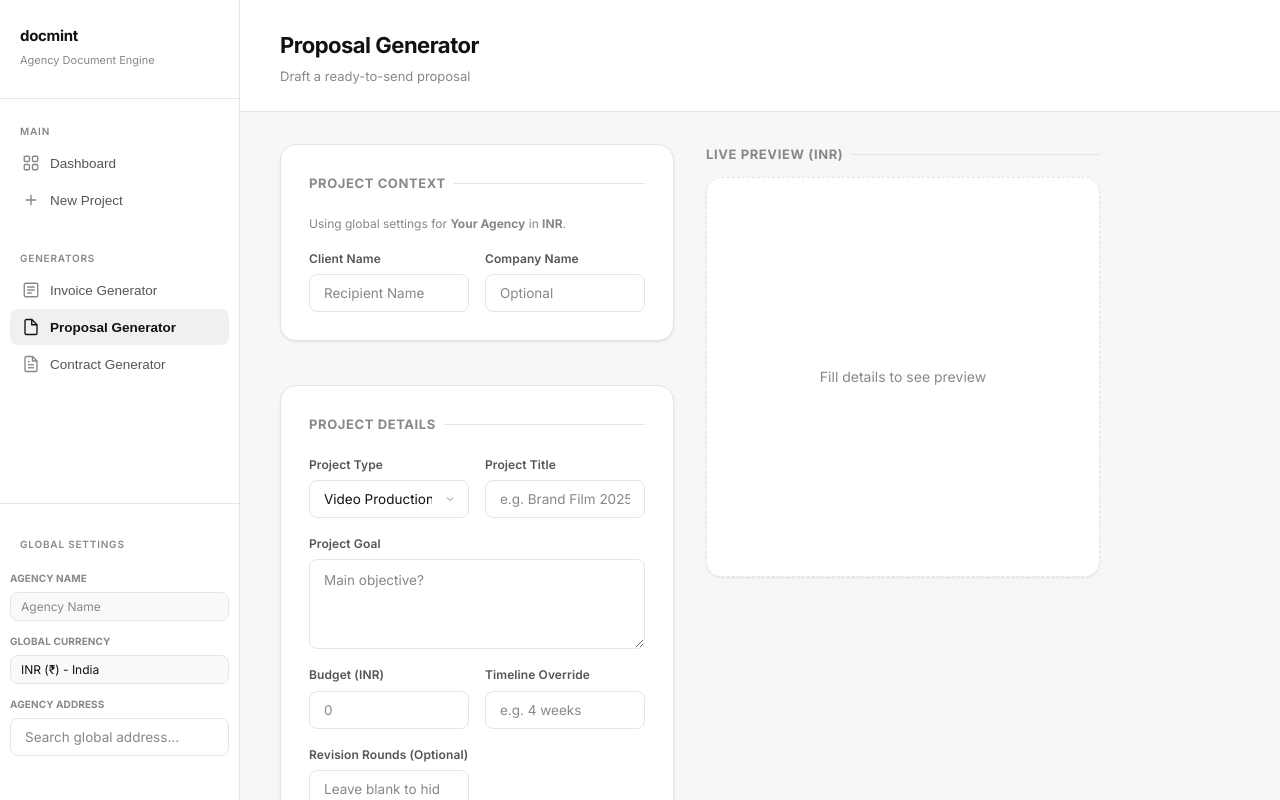
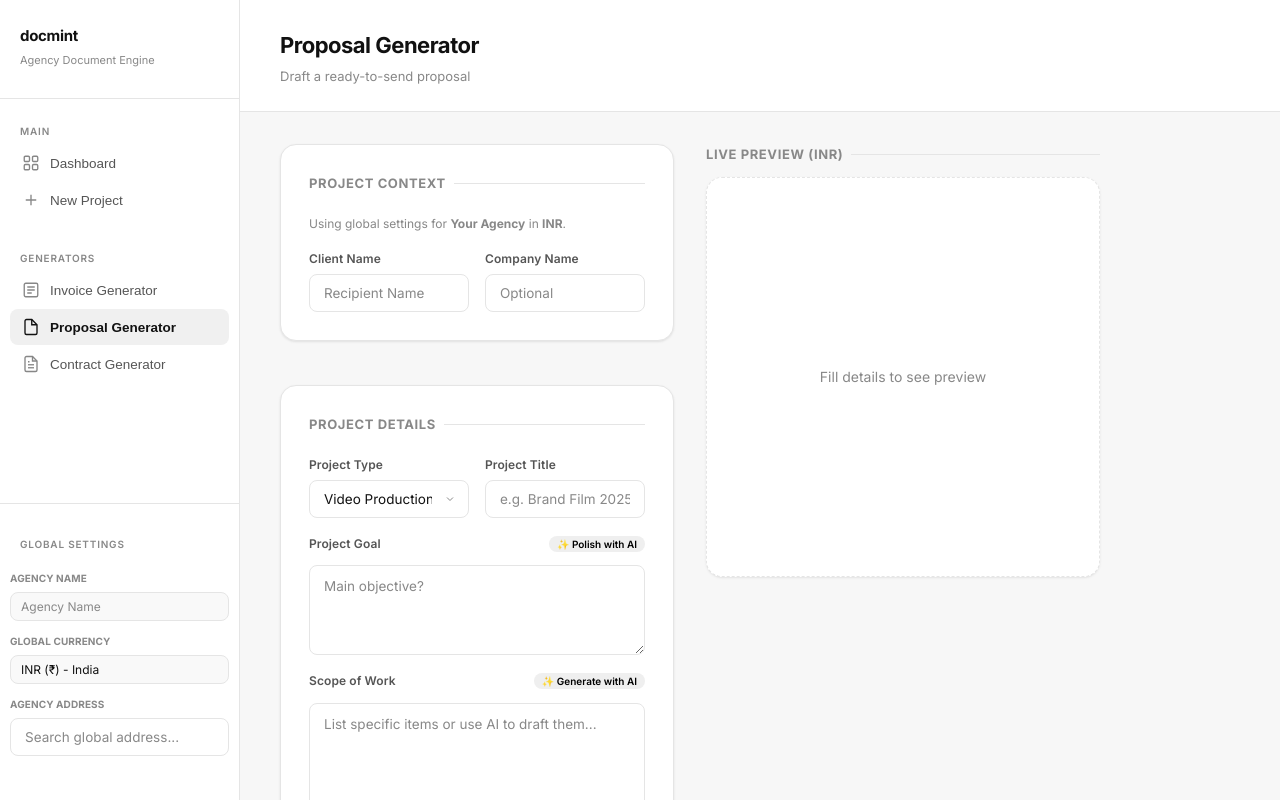
Before and after one commit to waximhq-spec/docmint, a React (Vite) app: page / in a window 1280 px wide. Both pictures are taken after a click on the button "Proposal Generator". Built offline with nearby package versions, Linux system fonts and the light colour scheme.

Commit message:
feat: integrate gemini ai assistant for automated scope and contract drafting

```diff
--- a/src/pages/ContractGenerator.jsx
+++ b/src/pages/ContractGenerator.jsx
@@ -3,6 +3,7 @@ import DocOutput from '../components/DocOutput';
 import Toggle from '../components/Toggle';
 import LocationInput from '../components/LocationInput';
 import { generateContract } from '../utils/generators';
+import { generateWithAI } from '../utils/ai';
 
 const PROJECT_TYPES = [
   'Video Production',
@@ -40,13 +41,13 @@ const DEFAULT_FORM = {
 
 export default function ContractGenerator() {
   const [form, setForm] = useState(DEFAULT_FORM);
+  const [loadingAI, setLoadingAI] = useState(null);
   const [provider, setProvider] = useState(() => {
     const saved = localStorage.getItem('docmint_provider');
     return saved ? JSON.parse(saved) : DEFAULT_PROVIDER;
   });
   const [doc, setDoc] = useState(null);
 
-  // LISTEN for Global Settings changes from the Sidebar
   useEffect(() => {
     const syncSettings = () => {
       const saved = localStorage.getItem('docmint_provider');
@@ -63,6 +64,19 @@ export default function ContractGenerator() {
   }, [form, provider]);
 
   const set = (k, v) => setForm(f => ({ ...f, [k]: v }));
+
+  const handleAIDraft = async () => {
+    setLoadingAI('contract');
+    const prompt = `Draft a professional legal-style scope of services and payment terms for a creative services contract.
+    Project: ${form.serviceType} - ${form.projectTitle}
+    Total Value: ${provider.currency} ${form.totalAmount}
+    Advance: ${form.advancePercent}%
+    Format as a structured list of obligations and deliverables suitable for a formal agreement. Keep it professional and legally clear.`;
+
+    const result = await generateWithAI(prompt);
+    set('scopeOfWork', result);
+    setLoadingAI(null);
+  };
 
   return (
     <div className="page-body fade-enter">
@@ -96,6 +110,20 @@ export default function ContractGenerator() {
                 <label>Contract Title</label>
                 <input value={form.projectTitle} onChange={e => set('projectTitle', e.target.value)} placeholder="e.g. Master Service Agreement" />
               </div>
+              <div className="form-group full">
+                <div style={{ display: 'flex', justifyContent: 'space-between', alignItems: 'center', marginBottom: 6 }}>
+                  <label style={{ margin: 0 }}>Service Scope</label>
+                  <button
+                    className="btn btn-secondary"
+                    style={{ padding: '2px 8px', fontSize: 10, height: 'auto' }}
+                    onClick={handleAIDraft}
+                    disabled={loadingAI === 'contract'}
+                  >
+                    {loadingAI === 'contract' ? '✨ Drafting...' : '✨ Draft with AI'}
+                  </button>
+                </div>
+                <textarea rows={4} value={form.scopeOfWork} onChange={e => set('scopeOfWork', e.target.value)} placeholder="Describe services or use AI to draft contract language..." />
+              </div>
               <div className="form-group">
                 <label>Total Value ({provider.currency})</label>
                 <input type="number" value={form.totalAmount} onChange={e => set('totalAmount', e.target.value)} placeholder="0" />
@@ -108,7 +136,7 @@ export default function ContractGenerator() {
           </div>
 
           <button className="btn btn-primary" onClick={() => setDoc(generateContract(form, provider))} style={{ width: '100%', height: 48 }}>
-            Refresh Contract Preview
+            Refresh Preview
           </button>
         </div>
 
--- a/src/pages/ProposalGenerator.jsx
+++ b/src/pages/ProposalGenerator.jsx
@@ -3,6 +3,7 @@ import DocOutput from '../components/DocOutput';
 import Toggle from '../components/Toggle';
 import LocationInput from '../components/LocationInput';
 import { generateProposal } from '../utils/generators';
+import { generateWithAI } from '../utils/ai';
 
 const PROJECT_TYPES = [
   'Video Production',
@@ -30,14 +31,14 @@ const DEFAULT_FORM = {
   scopeOfWork: '',
   timeline: '',
   budget: '',
-  revisions: '', // Empty by default
+  revisions: '',
   includeExclusions: true,
-  includeAddons: false,
   tone: 'Premium',
 };
 
 export default function ProposalGenerator() {
   const [form, setForm] = useState(DEFAULT_FORM);
+  const [loadingAI, setLoadingAI] = useState(null); // 'scope' | 'goal' | 'rewrite'
   const [provider, setProvider] = useState(() => {
     const saved = localStorage.getItem('docmint_provider');
     return saved ? JSON.parse(saved) : DEFAULT_PROVIDER;
@@ -60,6 +61,30 @@ export default function ProposalGenerator() {
   }, [form, provider]);
 
   const set = (k, v) => setForm(f => ({ ...f, [k]: v }));
+
+  const handleAIScope = async () => {
+    setLoadingAI('scope');
+    const prompt = `Create a professional, highly detailed scope of work for a ${form.serviceType} project titled "${form.projectTitle}".
+    Project Goal: ${form.projectGoal}.
+    Budget: ${provider.currency} ${form.budget}.
+    Timeline: ${form.timeline}.
+    Provide a list of deliverables and phases in professional agency language. Keep it concise but premium. No conversational text, just the scope.`;
+
+    const result = await generateWithAI(prompt);
+    set('scopeOfWork', result);
+    setLoadingAI(null);
+  };
+
+  const handleAIRewrite = async (field, currentText) => {
+    if (!currentText) return;
+    setLoadingAI(field);
+    const prompt = `Rewrite the following text for a professional agency proposal. Make it sound more premium, clear, and persuasive, but keep the original meaning:
+    "${currentText}"`;
+
+    const result = await generateWithAI(prompt);
+    set(field, result);
+    setLoadingAI(null);
+  };
 
   return (
     <div className="page-body fade-enter">
@@ -94,10 +119,37 @@ export default function ProposalGenerator() {
                 <label>Project Title</label>
                 <input value={form.projectTitle} onChange={e => set('projectTitle', e.target.value)} placeholder="e.g. Brand Film 2025" />
               </div>
+
               <div className="form-group full">
-                <label>Project Goal</label>
+                <div style={{ display: 'flex', justifyContent: 'space-between', alignItems: 'center', marginBottom: 6 }}>
+                  <label style={{ margin: 0 }}>Project Goal</label>
+                  <button
+                    className="btn btn-secondary"
+                    style={{ padding: '2px 8px', fontSize: 10, height: 'auto' }}
+                    onClick={() => handleAIRewrite('projectGoal', form.projectGoal)}
+                    disabled={loadingAI === 'projectGoal'}
+                  >
+                    {loadingAI === 'projectGoal' ? '✨ Processing...' : '✨ Polish with AI'}
+                  </button>
+                </div>
                 <textarea rows={2} value={form.projectGoal} onChange={e => set('projectGoal', e.target.value)} placeholder="Main objective?" />
               </div>
+
+              <div className="form-group full">
+                <div style={{ display: 'flex', justifyContent: 'space-between', alignItems: 'center', marginBottom: 6 }}>
+                  <label style={{ margin: 0 }}>Scope of Work</label>
+                  <button
+                    className="btn btn-secondary"
+                    style={{ padding: '2px 8px', fontSize: 10, height: 'auto' }}
+                    onClick={handleAIScope}
+                    disabled={loadingAI === 'scope'}
+                  >
+                    {loadingAI === 'scope' ? '✨ Drafting...' : '✨ Generate with AI'}
+                  </button>
+                </div>
+                <textarea rows={6} value={form.scopeOfWork} onChange={e => set('scopeOfWork', e.target.value)} placeholder="List specific items or use AI to draft them..." />
+              </div>
+
               <div className="form-group">
                 <label>Budget ({provider.currency})</label>
                 <input type="number" value={form.budget} onChange={e => set('budget', e.target.value)} placeholder="0" />
@@ -108,18 +160,13 @@ export default function ProposalGenerator() {
               </div>
               <div className="form-group">
                 <label>Revision Rounds (Optional)</label>
-                <input
-                  type="number"
-                  value={form.revisions}
-                  onChange={e => set('revisions', e.target.value)}
-                  placeholder="Leave blank to hide"
-                />
+                <input type="number" value={form.revisions} onChange={e => set('revisions', e.target.value)} placeholder="Leave blank to hide" />
               </div>
             </div>
           </div>
 
           <button className="btn btn-primary" onClick={() => setDoc(generateProposal(form, provider))} style={{ width: '100%', height: 48 }}>
-            Refresh Proposal Preview
+            Refresh Preview
           </button>
         </div>
 
--- /dev/null
+++ b/src/utils/ai.js
@@ -0,0 +1,34 @@
+export async function generateWithAI(prompt) {
+  const apiKey = import.meta.env.VITE_GEMINI_API_KEY;
+  if (!apiKey) {
+    return "API Key not found. Please check your .env file.";
+  }
+
+  try {
+    const response = await fetch("https://generativelanguage.googleapis.com/v1beta/models/gemini-1.5-flash:generateContent?key=" + apiKey, {
+      method: "POST",
+      headers: {
+        "Content-Type": "application/json"
+      },
+      body: JSON.stringify({
+        contents: [
+          {
+            parts: [{ text: prompt }]
+          }
+        ]
+      })
+    });
+
+    const data = await response.json();
+
+    if (data.error) {
+      console.error("Gemini API Error:", data.error);
+      return `AI Error: ${data.error.message}`;
+    }
+
+    return data.candidates?.[0]?.content?.parts?.[0]?.text || "No response from AI assistant.";
+  } catch (error) {
+    console.error("Fetch Error:", error);
+    return "AI generation failed. Please check your connection and try again.";
+  }
+}
```
Also changed, not shown: 1 other file (tests, documents, lock files or other folders).
